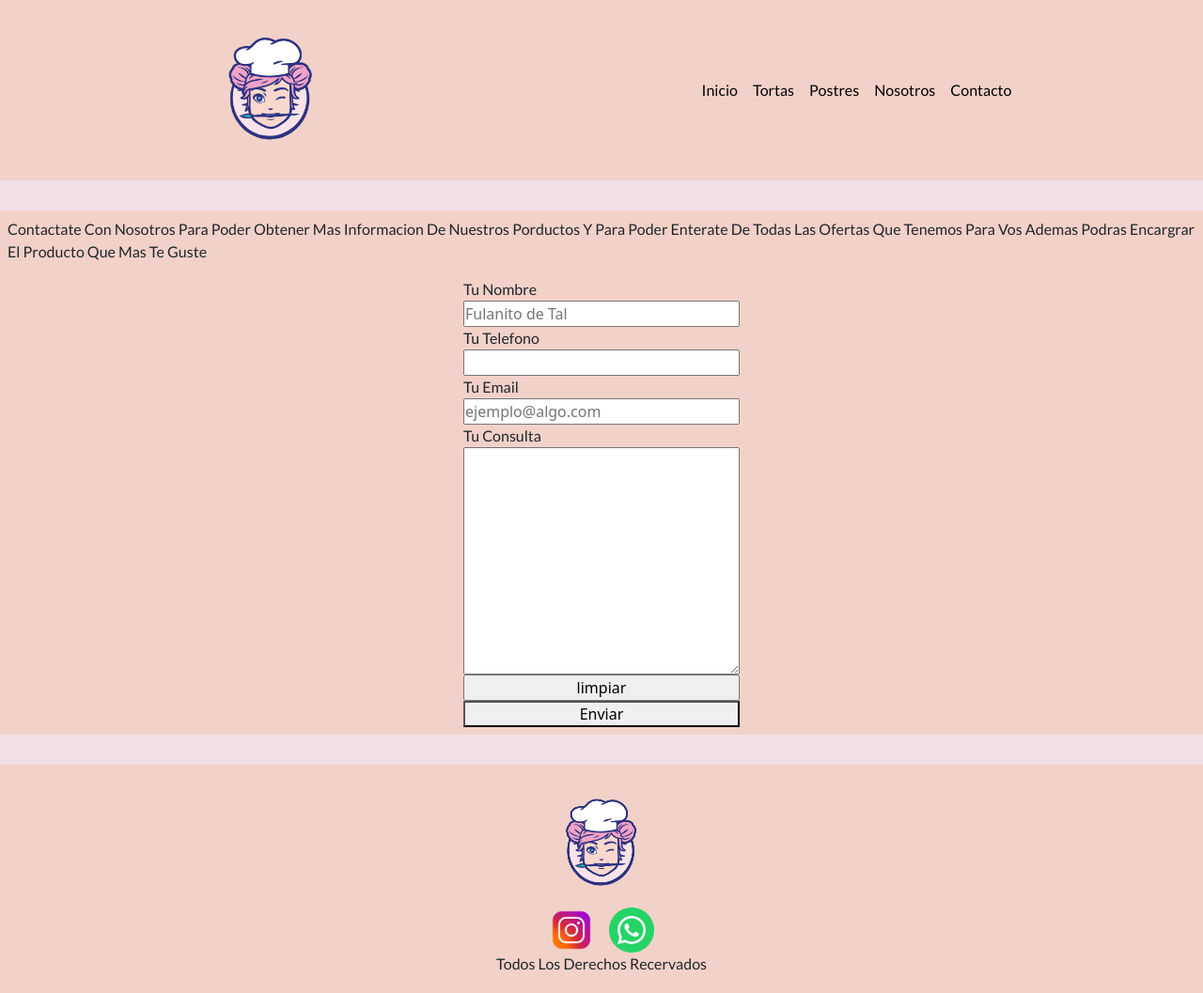
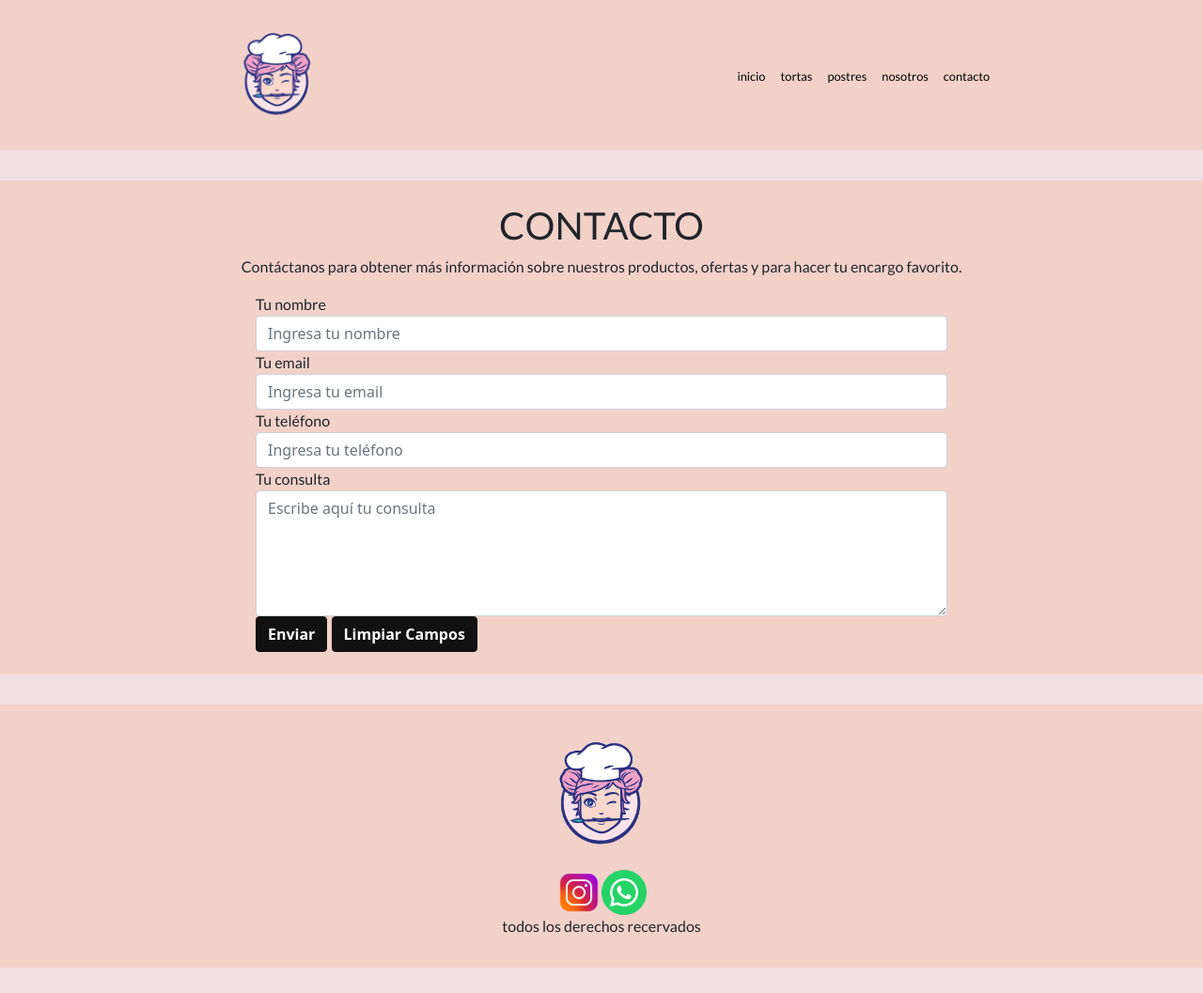
Before and after one commit to gastongonzalez1/nanireposteria, a website: page pages/contacto.html in a window 1280 px wide. Shown: the whole page at 94% size. After the commit the page ends 1030 px from the top, so only its background shows below. Drawn offline with Linux system fonts and the light colour scheme; a web font is replaced by a local one.

Commit message:
cambios de main arreglados despues de merge

```diff
--- a/pages/contacto.html
+++ b/pages/contacto.html
@@ -5,66 +5,79 @@
     <title>Contacto</title>
     <link rel="icon" href="../favicon.ico">
     <link rel="stylesheet" href="../styles/bootstrap.css">
-    <link rel="stylesheet" href="../styles/styles.css">
+    <link rel="stylesheet" href="../css/main.css">
+    <meta name="description" content="Contacta con nosotros para obtener información de nuestros productos, ofertas y hacer tus pedidos.">
+    <meta name="keywords" content="repostería, pastelería, tartas, postres, pedidos">
+    <meta name="robots" content="index, follow">
+    <link rel="canonical" href="https://www.ejemplo.com/contacto.html">
 </head>
     <body>
         <header class="header container-fluid">
             <div class="row d-flex flex-column flex-md-row flex-xl-row align-items-center justify-content-around p-3 p-md-3">
                 <div class="logo">
-                    <img  src="../assets/images/logo.png" alt="logo">
+                    <a href="../index.html">
+                        <img src="../assets/images/logo.png" alt="Logo">
+                    </a>
                 </div>
                 <nav class="navegacion">
                     <ul class="d-flex m-0 p-0">
-                        <li> <a href="../index.html">inicio</a> </li>
-                        <li> <a href="tortas.html">tortas</a> </li>
-                        <li> <a href="postres.html">postres</a> </li>
-                        <li> <a href="sobrenosotros.html">nosotros</a> </li>
-                        <li> <a href="contacto.html">contacto</a> </li>
+                        <li> <a title="inicio" href="../index.html">inicio</a> </li>
+                        <li> <a title="tortas" href="tortas.html">tortas</a> </li>
+                        <li> <a title="postres" href="postres.html">postres</a> </li>
+                        <li> <a title="nosotros" href="sobrenosotros.html">nosotros</a> </li>
+                        <li> <a title="contacto" href="contacto.html">contacto</a> </li>
                    </ul>
                 </nav>
             </div>
        </header>
        <main>
-            <section class="contacto align-items-center justify-content-center d-flex flex-column">
-                <div class="textocontacto1">
-                    <p>contactate con nosotros para poder obtener mas informacion de nuestros porductos y para poder enterate de todas las ofertas que tenemos para vos ademas podras encargrar el producto que mas te guste </p>
+            <section class="contacto align-items-center justify-content-center d-flex flex-column p-4">
+                <div class="w-75 text-center">
+                    <h1 class="">CONTACTO</h1>
+                    <p>Contáctanos para obtener más información sobre nuestros productos, ofertas y para hacer tu encargo favorito.</p>
                 </div>
-                <form action="" class="form d-flex flex-column justify-content-center">
-                    <div class="form-group d-flex flex-column">
-                        <label for="name">Tu Nombre</label>
-                        <input type="text" name="name" id="name" placeholder="Fulanito de Tal">
+                <div class="container">
+                    <div class="row justify-content-center">
+                      <div class="col-md-8">
+                        <form>
+                          <div class="form-group">
+                            <label for="nombre">Tu nombre</label>
+                            <input type="text" class="form-control" id="nombre" placeholder="Ingresa tu nombre">
+                          </div>
+                          <div class="form-group">
+                            <label for="email">Tu email</label>
+                            <input type="email" class="form-control" id="email" placeholder="Ingresa tu email">
+                          </div>
+                          <div class="form-group">
+                            <label for="telefono">Tu teléfono</label>
+                            <input type="tel" class="form-control" id="telefono" placeholder="Ingresa tu teléfono">
+                          </div>
+                          <div class="form-group">
+                            <label for="consulta">Tu consulta</label>
+                            <textarea class="form-control" id="consulta" rows="5" placeholder="Escribe aquí tu consulta"></textarea>
+                          </div>
+                          <button type="submit" class="btn btn-primary">Enviar</button>
+                          <button type="reset" class="btn btn-dark">Limpiar Campos</button>
+                        </form>
+                      </div>
                     </div>
-                    <div class="form-group d-flex flex-column">
-                        <label for="name">Tu Telefono</label>
-                        <input type="tel" name="telefono" id="telefono">
-                    </div>
-                    <div class="form-group d-flex flex-column">
-                        <label for="email">Tu Email</label>
-                        <input type="text" name="email" id="email" placeholder="ejemplo@algo.com">
-                    </div>
-                    <div class="form-group d-flex flex-column">
-                        <label for="message">Tu Consulta</label>
-                        <textarea name="message" id="message" cols="30" rows="10" placeholder=""></textarea>
-                        <input type="reset" value="limpiar">
-                        <button type="submit" class="button">Enviar</button>
-                    </div>
-                </form>
+                  </div>
             </section>
        </main>
        <footer class="footer container-fluid">
-        <div class="footer_contenedor col d-flex flex-column align-items-center justify-content-center">
-            <div class="logo row">
+        <div class="footer_contenedor d-flex flex-column align-items-center justify-content-center">
+            <div class="logo">
                 <img src="../assets/images/logo.png" alt="logo">
             </div>
             <div class="redes d-flex">
                 <div class="icon">
                     <a href="insta">
-                        <img src="../assets/icons/Instagram-512.webp" alt="">
+                        <img src="../assets/icons/Instagram-512.webp" alt="instagram">
                     </a>
                 </div>
                 <div class="icon">
                     <a href="wsp" class="wsp">
-                        <img src="../assets/icons/social-whatsapp-circle-512.webp" alt="">
+                        <img src="../assets/icons/social-whatsapp-circle-512.webp" alt="whatsapp">
                     </a>
                 </div>
             </div>
```
Also changed, not shown: pages/sobrenosotros.html (+45 -25 lines).
